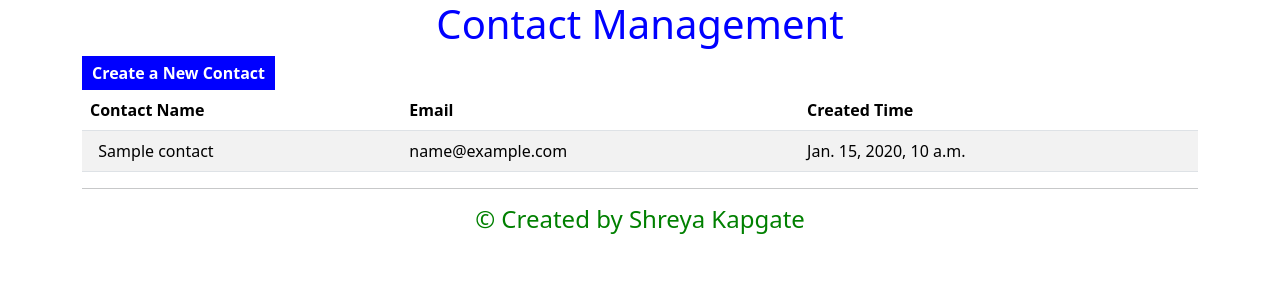
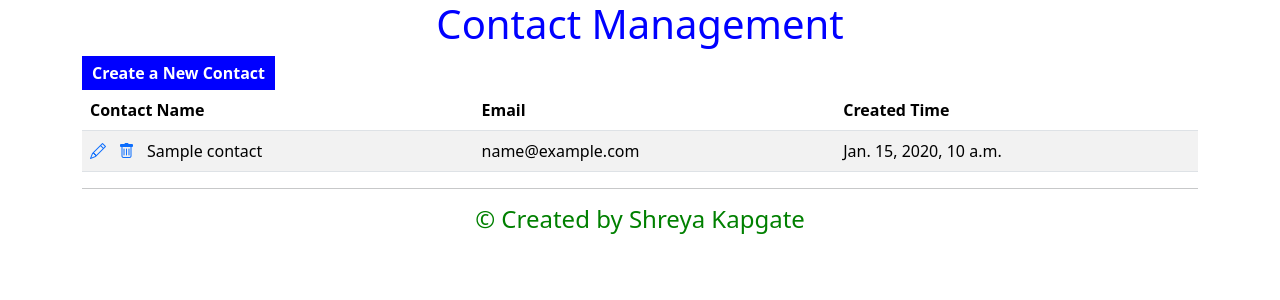
Before and after one commit to shreya2402/shreya_kapgate, a Django app: page / in a window 1280 px wide. Shown: the top 300 px of the page. Run offline with Django 5.2, Linux system fonts and the light colour scheme; tables that the repository leaves empty hold one stand-in row (values such as "Sample post"); some libraries are stand-ins or nearby versions.

Commit message:
Field restrictions and icons commit

```diff
--- a/Shreya_Kapgate/contacts/models.py
+++ b/Shreya_Kapgate/contacts/models.py
@@ -3,7 +3,7 @@ from django.utils import timezone
 
 # Create your models here.
 class Contact(models.Model):
-    name = models.CharField(max_length=20, null=False)
-    email = models.EmailField()
+    name = models.CharField(max_length=20, null=False, unique=True)
+    email = models.EmailField(unique=True)
     created_time = models.DateTimeField(auto_now_add=True, editable=False)
     notes = models.TextField(max_length=200, default="")
--- a/Shreya_Kapgate/contacts/templates/contacts/contact_list.html
+++ b/Shreya_Kapgate/contacts/templates/contacts/contact_list.html
@@ -21,7 +21,14 @@
     {% for contact in contact_list %}
     <tr>
       <td>
+        <a class="icon-link">
+            <i class="bi bi-pencil"></i>
+        </a>
+          &nbsp;
 
+          <a class="icon-link">
+            <i class="bi bi-trash"></i>
+          </a>
         &nbsp;
 
         {{ contact.name }}
```
